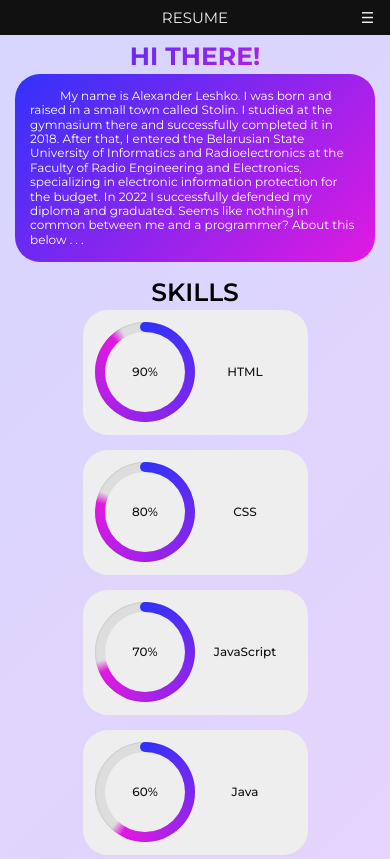
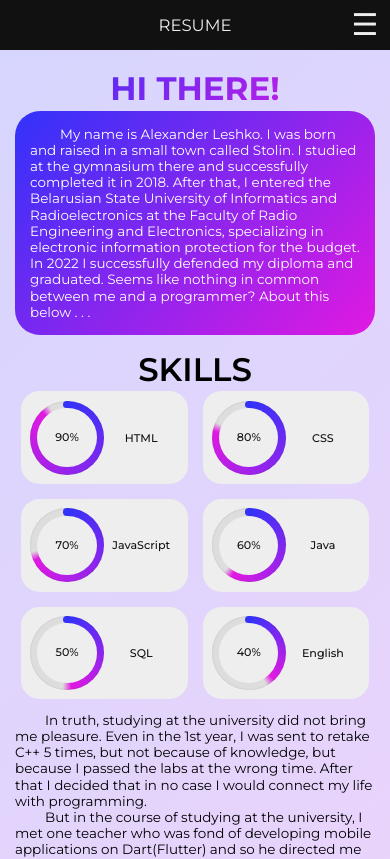
Before and after one commit to AlexandrLeshko/AlexandrLeshko.github.io, a plain HTML site: page CV/index.html in a window 390 px wide. Shown: the top 859 px of the page. Drawn offline with Linux system fonts and the light colour scheme.

Commit message:
fix: fixed visual of few blocks

```diff
--- a/CV/style.css
+++ b/CV/style.css
@@ -135,7 +135,7 @@ header .container {
 
 .mobile-header {
 	display: none;
-	height: 35px;
+	height: 50px;
 	min-width: 100%;
 	position: fixed;
 	top: 0;
@@ -143,7 +143,7 @@ header .container {
 	z-index: 10;
 	text-align: center;
 	text-transform: uppercase;
-	line-height: 35px;
+	line-height: 50px;
 	font-size: var(--font-medium);
 	color: #eee;
 	background: #111;
@@ -152,14 +152,14 @@ header .container {
 	position: absolute;
 	top: 0;
 	right: 0;
-	font-size: 15px;
-	line-height: 35px;
+	font-size: 30px;
+	line-height: 50px;
 	text-align: center;
-	height: 35px;
-	width: 45px;
+	height: 50px;
+	width: 50px;
 }
 .burger {
-	padding: 45px 10px 10px 10px;
+	padding: 70px 10px 10px 10px;
 	height: 100vh;
 	width: 100%;
 	position: fixed;
@@ -172,12 +172,12 @@ header .container {
 	flex-direction: column;
 	justify-content: start;
 	align-items: end;
-	gap: 10px;
+	gap: 15px;
 	transition: all 0.5s;
 }
 .burger_item {
-	height: 25px;
-	width: 25px;
+	height: 35px;
+	width: 35px;
 	border-radius: 50%;
 	border: 2px solid #eee;
 	transition: all 0.2s;
@@ -191,16 +191,17 @@ header .container {
 	background: #111;
 	color: #fff;
 	text-transform: uppercase;
-	line-height: 23px;
+	line-height: 32px;
 	text-align: center;
-	font-size: 12px;
+	font-size: 16px;
+	font-weight: 500;
 }
 .burger_close {
 	background: #111;
 	color: #eee;
-	line-height: 23px;
+	line-height: 32px;
 	text-align: center;
-	font-size: 15px;
+	font-size: 25px;
 }
 
 .title {
@@ -434,6 +435,9 @@ header .container {
 .contacts_body_column div{
 	margin-bottom: 10px;
 }
+.contacts_body_column:nth-child(1){
+	margin-right: 15px;
+}
 .contacts_body_item {
 	display: block;
 	margin-bottom: 10px;
@@ -449,12 +453,12 @@ header .container {
 
 @media (max-width: 1024px){
 	.container{padding: 0 20px;}
-	header{height: 60px;}
-	.wrapper{padding-top: 82.5px;}
+	header{height: 70px;}
+	.wrapper{padding-top: 96px;}
 	:root{
-		--font-big: 35px;
-		--font-medium: 17px;
-		--font-small: 14px;
+		--font-big: 37.5px;
+		--font-medium: 17.5px;
+		--font-small: 14.5px;
 	}
 	.title {margin-bottom: 7.5px;}
 	.body {margin-bottom: 25px;}
@@ -462,14 +466,15 @@ header .container {
 	.hobbies_body_info{margin-bottom: 17.5px;}
 	.skills_body_items, .hobbies_body_items{gap: 25px;}
 }
+
 @media (max-width: 768px){
 	.container{padding: 0 15px;}
-	header {height: 40px;}
-	.wrapper{padding-top: 55px;}
+	header {height: 60px;}
+	.wrapper{padding-top: 82.5px;}
 	:root{
-		--font-big: 30px;
-		--font-medium: 16px;
-		--font-small: 13px;
+		--font-big: 35px;
+		--font-medium: 17px;
+		--font-small: 14px;
 	}
 	.title {margin-bottom: 5px;}
 	.body {margin-bottom: 20px;}
@@ -495,12 +500,42 @@ header .container {
 	.works_body_track {display: none;}
 	.works_body_track_dot {display: none;}
 }
+
+@media (max-width: 500px){
+	.skills_body_item, .hobbies_body_item{
+		height: 23.75vw;
+		width: 42.75vw;
+		border-radius: 4.75vw;
+	}
+	.donut, .hobbies_donut{
+		height: 19vw;
+		width: 19vw;
+		box-shadow: inset 0 0 0.38vw rgba(0, 0, 0, 0.2);
+	}
+	.donut_dot{
+		height: 1.9vw;
+		width: 1.9vw;
+	}
+	.donut_overflow{
+		height: 15.2vw;
+		width: 15.2vw;
+		line-height: 15.2vw;
+		font-size: 2.85vw;
+	}
+	.skill, .hobbie{
+		height: 19vw;
+		width: 19vw;
+		line-height: 19vw;
+		font-size: 2.85vw;
+	}
+}
+
 @media (max-width: 425px){
-	.wrapper{padding-top: 41.25px;}
+	.wrapper{padding-top: 69px;}
 	:root{
-		--font-big: 25px;
-		--font-medium: 15px;
-		--font-small: 12px;
+		--font-big: 32.5px;
+		--font-medium: 16.5px;
+		--font-small: 13.5px;
 	}
 	.title {margin-bottom: 2.5px;}
 	.body {margin-bottom: 15px;}
```
